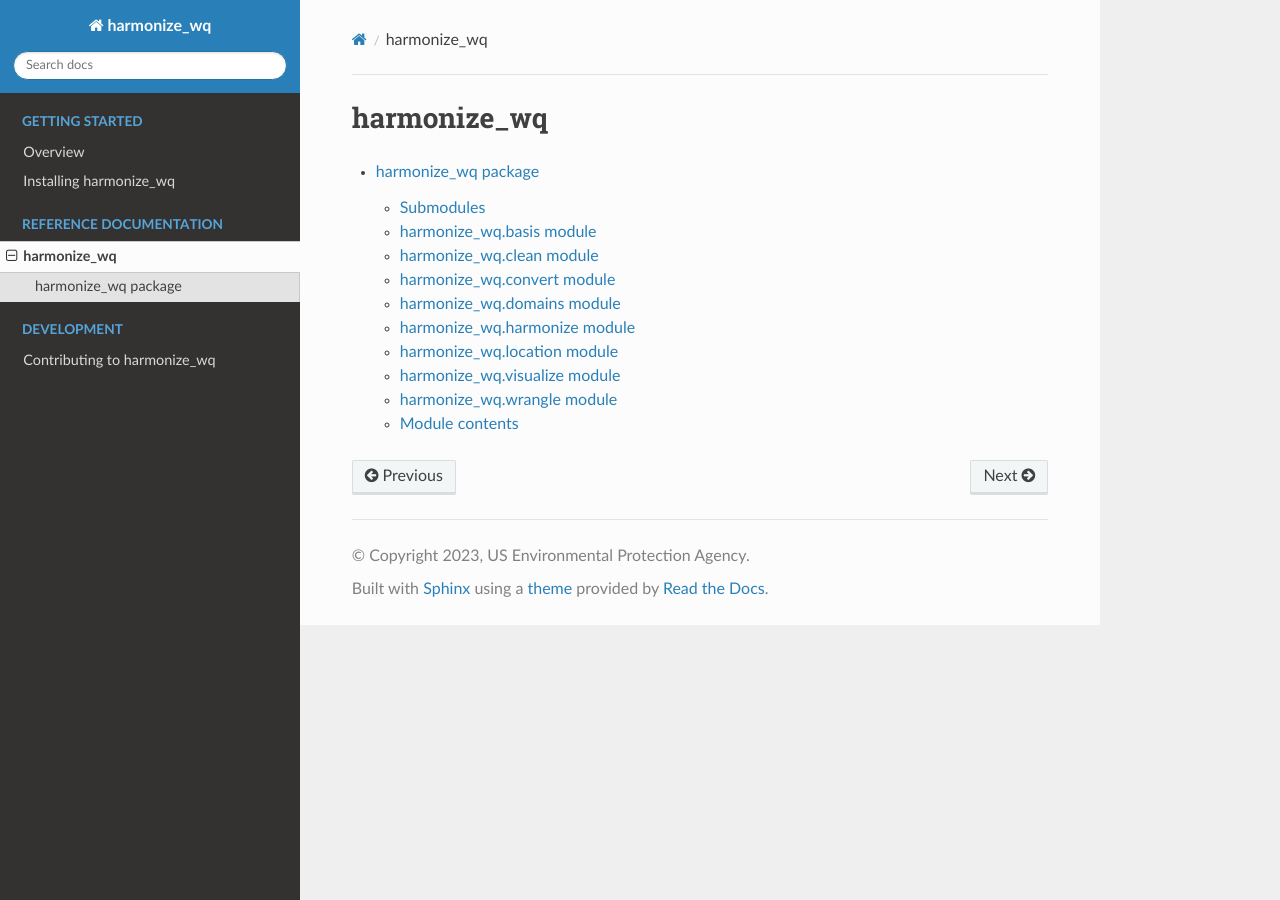
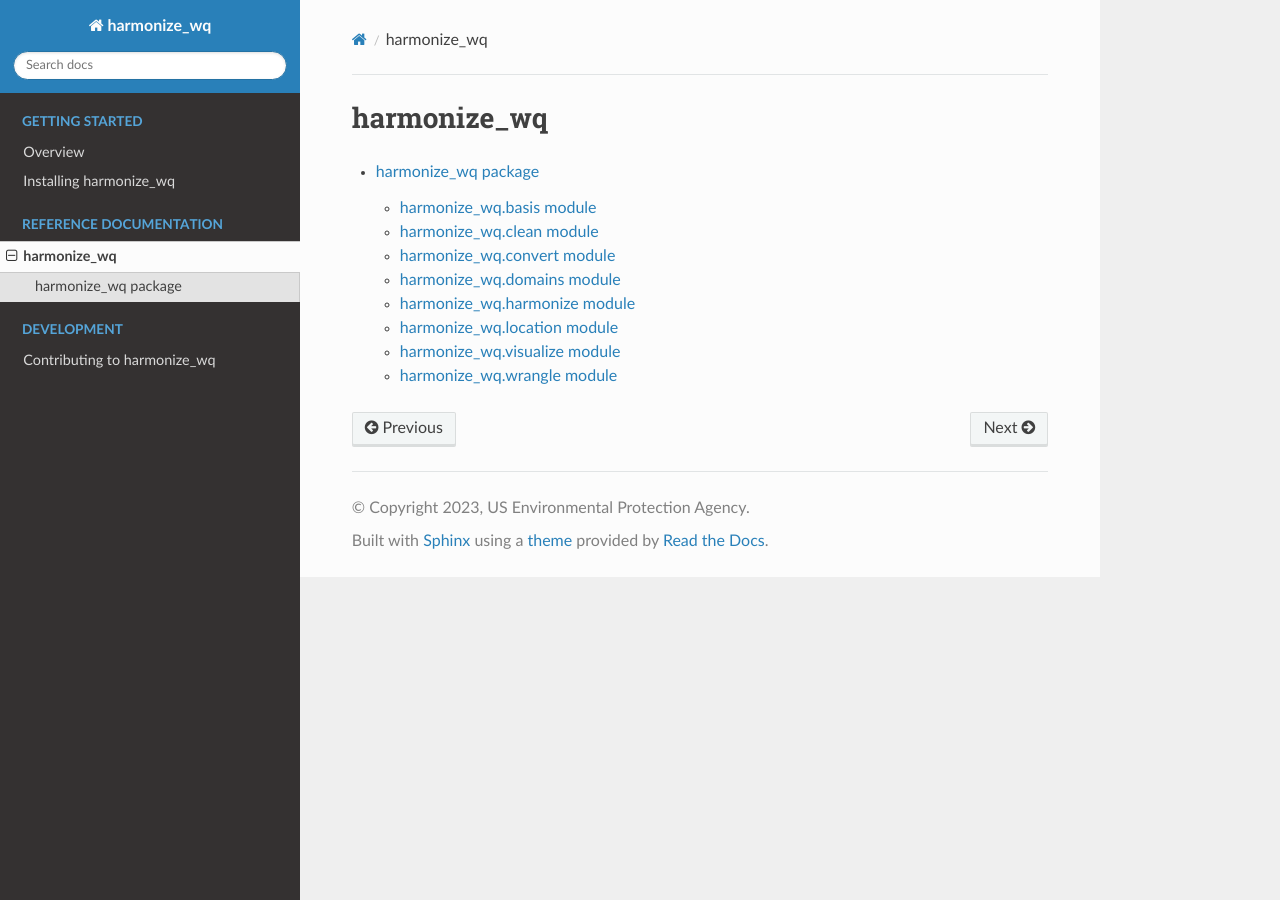
Before and after one commit to USEPA/harmonize-wq, a Sphinx documentation site: the page built from docs/source/modules.rst, in a window 1280 px wide. Built offline with Sphinx 7.4.7 and the Read the Docs theme 2.0.0, drawn with Linux system fonts in a browser that asks for light colours.

Commit message:
Drop extra headings

```diff
--- a/docs/source/harmonize_wq.rst
+++ b/docs/source/harmonize_wq.rst
@@ -1,8 +1,5 @@
 harmonize\_wq package
 =====================
-
-Submodules
-----------
 
 harmonize\_wq.basis module
 --------------------------
@@ -67,11 +64,3 @@ harmonize\_wq.wrangle module
    :members:
    :undoc-members:
    :show-inheritance:
-
-Module contents
----------------
-
-.. automodule:: harmonize_wq
-   :members:
-   :undoc-members:
-   :show-inheritance:
```
